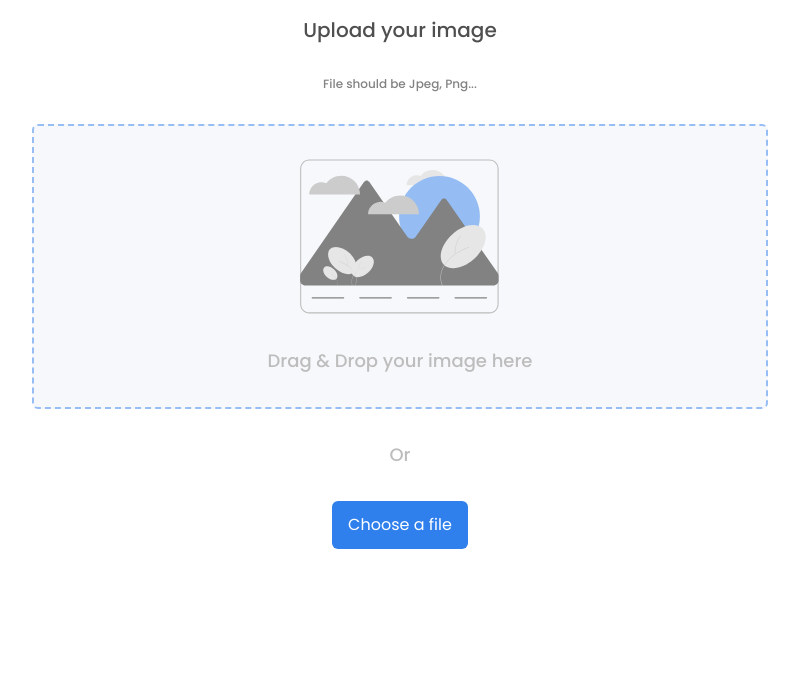
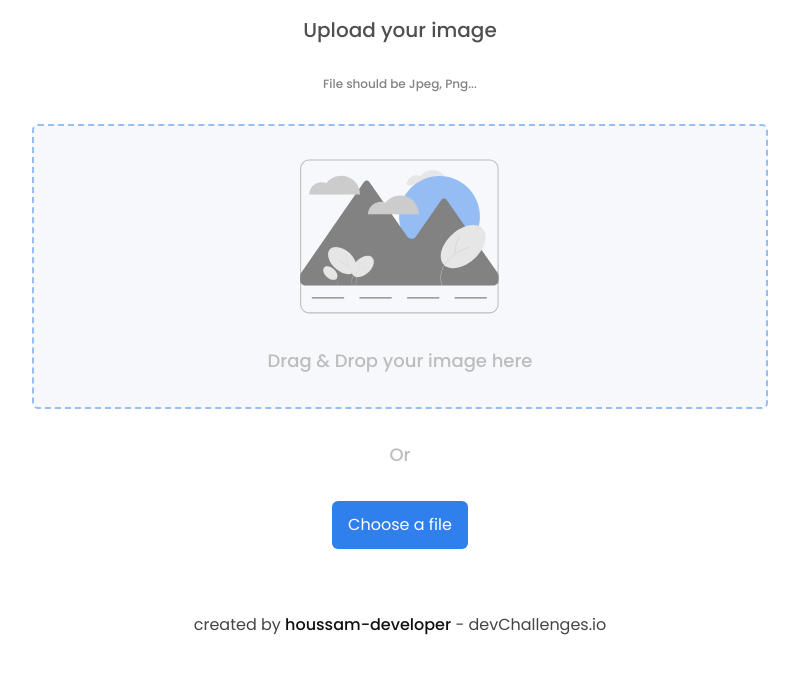
Before and after one commit to houssam-developer/image-uploader, a React (Vite) app: page / in a window 1280 px wide. Shown: the top 674 px of the page, without its empty margins (240-1039 px from the left). Built offline with nearby package versions, Linux system fonts and the light colour scheme.

Commit message:
add footer

```diff
--- a/src/App.jsx
+++ b/src/App.jsx
@@ -68,6 +68,10 @@ function App() {
 					isImageUploading ? <UploaderBar /> : <FormFile />
 
 			}
+
+			<footer className='flex justify-center  mt-8'>
+				<p className="text-center text-[#444] p-4 ">created by <span className='font-medium text-[#111]'>houssam-developer</span> - devChallenges.io</p>
+			</footer>
 		</>
 	)
 
--- a/src/App.scss
+++ b/src/App.scss
@@ -1,9 +1,6 @@
 .uploader-bar {
-
 	position: relative;
 	padding-bottom: 2em;
-
-
 
 	&::before {
 		content: '';
--- a/src/services/ApiService.js
+++ b/src/services/ApiService.js
@@ -3,7 +3,8 @@ import axios from "axios";
 
 export const apiService = (function () {
 
-	const API_BASE_URL = 'https://uploader-image-backend.herokuapp.com'
+	const API_BASE_URL = 'https://uploader-image-backend.herokuapp.com';
+	//const API_BASE_URL = 'http://localhost:8080';
 	const API_UPLOAD_URL = `${API_BASE_URL}/upload`;
 
 
```
